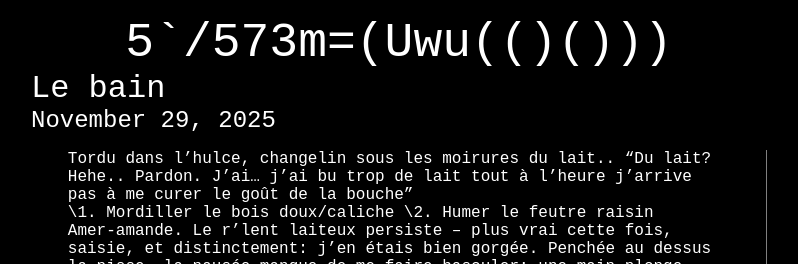
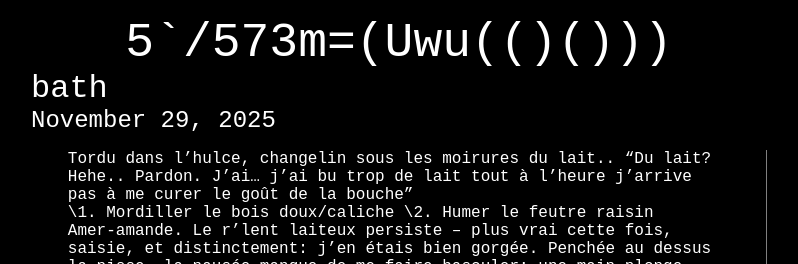
Before and after one commit to alain333/myblog, a Jekyll site: the page built from _posts/Journaling/2025-11-29-bath.md, in a window 1280 px wide. Shown: the top 264 px of the page, without its empty margins (241-1039 px from the left). Built offline with Jekyll 4.4.1, drawn with Linux system fonts in a browser that asks for light colours.

Commit message:
Update 2025-11-29-bath.md

```diff
--- a/_posts/Journaling/2025-11-29-bath.md
+++ b/_posts/Journaling/2025-11-29-bath.md
@@ -1,6 +1,6 @@
 ---
 layout: post
-title:  "Le bain"
+title:  "bath"
 date:   2025-11-29
 categories: Journaling
 description: "Todu dans l'hulce"
```
